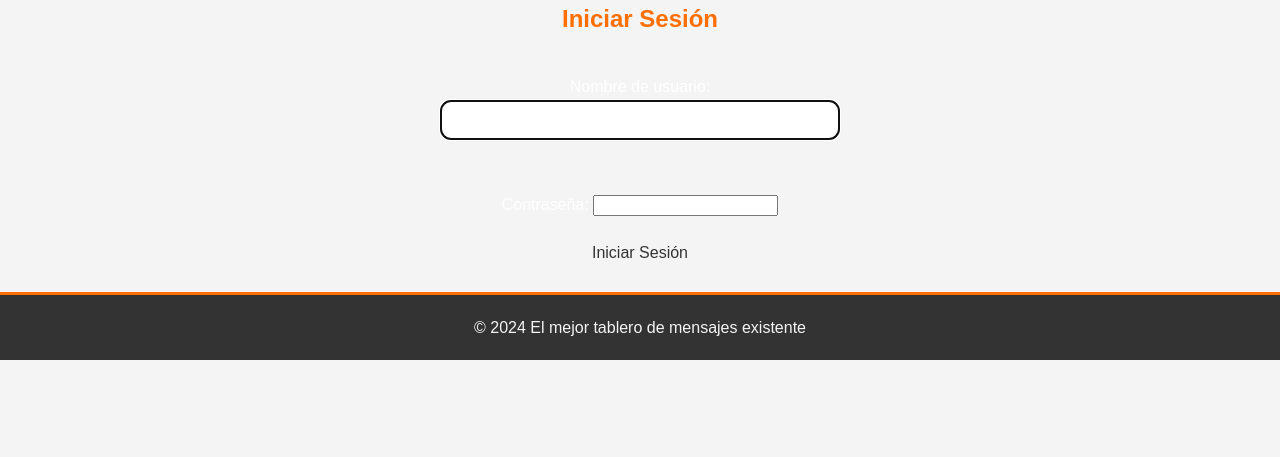
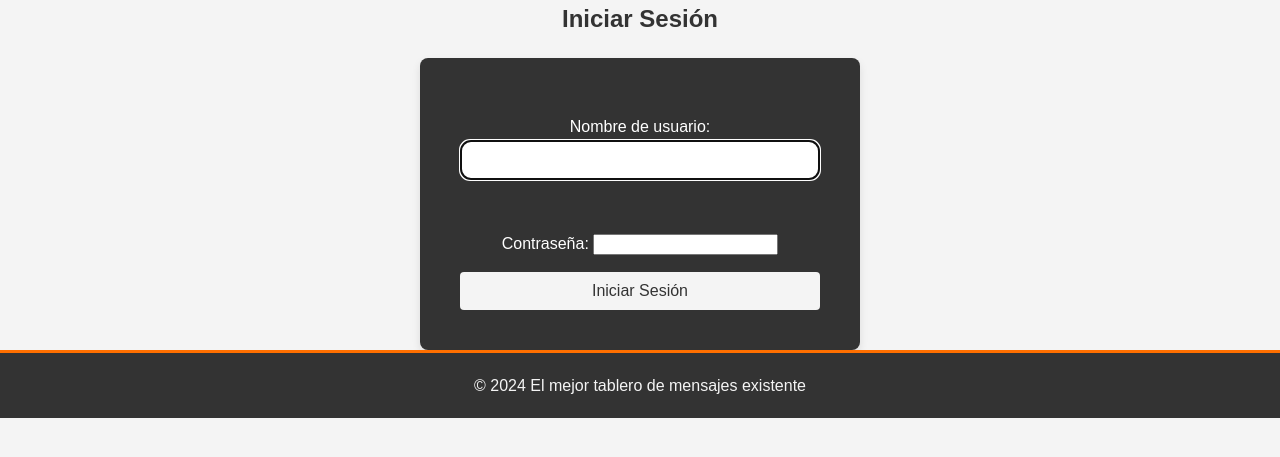
Before and after one commit to GonzaloGabrielVega/TableroMensajes, a Django app: page / in a window 1280 px wide. Shown: the part 125-582 px from the top of the page. Run offline with Django 4.2, Linux system fonts and the light colour scheme.

Commit message:
05-09-24 | 19:18:25

```diff
--- a/TableroMensajes/mensajes/static/css/styles.css
+++ b/TableroMensajes/mensajes/static/css/styles.css
@@ -61,7 +61,7 @@ nav ul li {
 }
 
 nav ul li a {
-    color: var(--color-light); /* Enlaces en color claro */
+    color: var(--color-light);
     text-decoration: none;
     font-weight: bold;
     font-size: 1.1em;
@@ -129,8 +129,8 @@ form {
 
 .mensaje-container {
     display: flex;
-    justify-content: space-around; /* Distribuye los elementos de manera equitativa */
-    align-items: flex-start; /* Alinea los mensajes hacia la parte superior */
+    justify-content: space-around;
+    align-items: flex-start;
     gap: 20px;
     margin: 20px auto;
     max-width: 1200px;
@@ -139,9 +139,10 @@ form {
 .mensaje-card {
     padding: 10px;
     background-color: var(--color-gris);
-    margin: 10px auto; /* Auto ajusta el margen para que los elementos queden centrados */
+    margin: 10px 20px 10px 0px; /* el margen queda siempre con una ligera inclinacion hacia la derecha como una sangria */
     width: 90%; /* Ajusta el ancho de las tarjetas */
     border-radius: 8px;
+    text-align: left; /* Alinea la info del mensaje a la izq */
 }
 
 .mensaje-section {
@@ -226,3 +227,46 @@ button[type="submit"]:hover {
     background-color:var(--color-naranja);
     color: var(--color-claro);
 }
+
+.auth {
+    display: flex;
+    flex-direction: column;
+    align-items: center;
+    max-width: 400px;
+    margin: 0 auto;
+    padding: 20px;
+    border-radius: 8px;
+    box-shadow: 0 4px 8px rgba(0, 0, 0, 0.1);
+    background-color: var(--color-gris);
+}
+
+.auth form {
+    width: 90%;
+}
+
+.auth form p {
+    margin-bottom: 15px;
+}
+
+.auth button {
+    background-color: var(--color-claro);
+    border: none;
+    border-radius: 4px;
+    color: var(--color-gris);
+    cursor: pointer;
+    font-size: 16px;
+    padding: 10px;
+    transition: background-color 0.3s ease;
+    width: 100%;
+}
+
+.auth button:hover {
+    background-color: var(--color-naranja);
+}
+
+h2.centered-content {
+    text-align: center;
+    margin-bottom: 20px;
+    font-family: Arial, sans-serif;
+    color: #333;
+}
--- a/TableroMensajes/mensajes/templates/auth.html
+++ b/TableroMensajes/mensajes/templates/auth.html
@@ -4,9 +4,12 @@
 
 {% block content %}
     <h2 class="centered-content">{% if is_login %}Iniciar Sesión{% else %}Registrarse{% endif %}</h2>
-    <form method="post">
-        {% csrf_token %}
-        {{ form.as_p }}
-        <button type="submit">{% if is_login %}Iniciar Sesión{% else %}Registrarse{% endif %}</button>
-    </form>
+
+    <div class="auth">
+        <form method="post">
+            {% csrf_token %}
+            {{ form.as_p }} <!-- modificar el form para que el input de password quede esteticamente mejor -->
+            <button type="submit">{% if is_login %}Iniciar Sesión{% else %}Registrarse{% endif %}</button>
+        </form>
+    </div>
 {% endblock %}
--- a/TableroMensajes/mensajes/urls.py
+++ b/TableroMensajes/mensajes/urls.py
@@ -8,4 +8,5 @@ urlpatterns = [
     path('mensajes/', views.VerMensajes, name='mensajes'),
     path('register/', views.register, name='register'),
     path('logout/', views.user_logout, name='logout'),
+    path('eliminar/<int:mensaje_id>/', views.EliminarMensaje, name='eliminar'),
 ]
--- a/TableroMensajes/mensajes/views.py
+++ b/TableroMensajes/mensajes/views.py
@@ -1,4 +1,4 @@
-from django.shortcuts import render, redirect
+from django.shortcuts import get_object_or_404, render, redirect
 from .models import Mensaje
 from django.contrib.auth.forms import UserCreationForm, AuthenticationForm
 from django.contrib.auth import login, logout
@@ -51,3 +51,9 @@ def CrearMensajes(request):
 def VerMensajes(request):
     mensajes = Mensaje.objects.filter(remitente=request.user.username) | Mensaje.objects.filter(destinatario=request.user.username)
     return render(request, 'mensajes.html', {'mensajes': mensajes})
+
+def EliminarMensaje(request, mensaje_id):
+    mensaje = get_object_or_404(Mensaje, id = mensaje_id)
+    if mensaje.remitente == request.user.username or mensaje.destinatario == request.user.username:
+        mensaje.delete
+    return redirect('mensajes')
```
Also changed, not shown: TableroMensajes/db.sqlite3.
